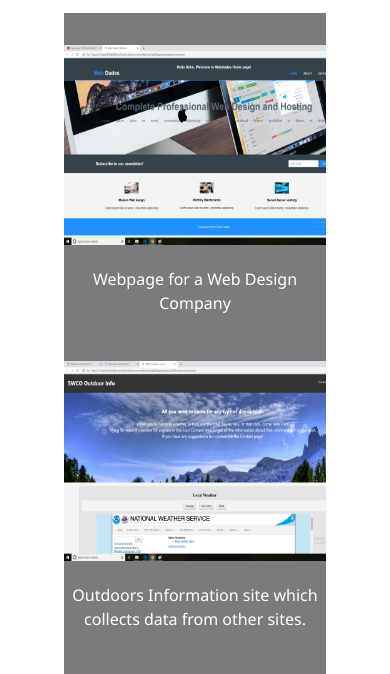
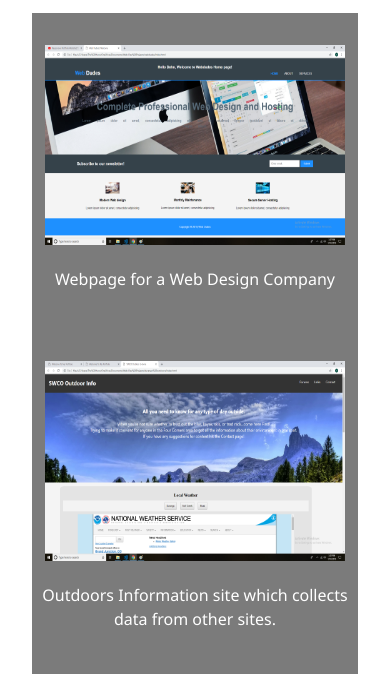
Before and after one commit to TheHuns/thehuns.github.io, a plain HTML site: page myWork.html in a window 390 px wide. Shown: the part 147-821 px from the top of the page. Drawn offline with nearby package versions, Linux system fonts and the light colour scheme; grey boxes are pictures that could not be loaded.

Commit message:
again...

```diff
--- a/css/main.css
+++ b/css/main.css
@@ -427,7 +427,13 @@ main#home h1 {
     margin-bottom: 1rem;
   }
   main#main-work .box p{
-
+    padding-bottom: .5rem;
+  }
+  main#main-work .work-container{
+    margin: 2rem 1rem;
+  }
+  #main-work{
+    padding: 2rem 1rem;
   }
 
   .work-overlay{
```
